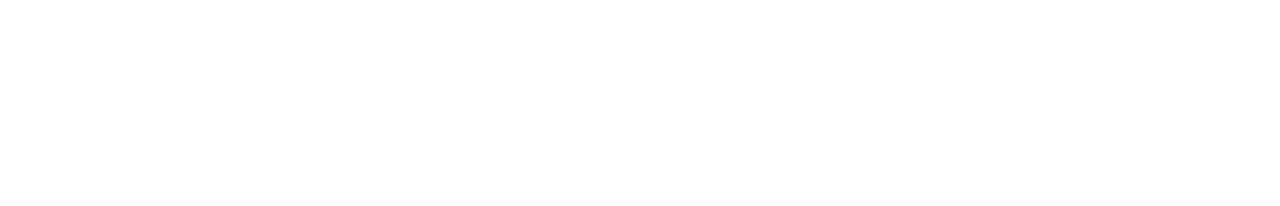
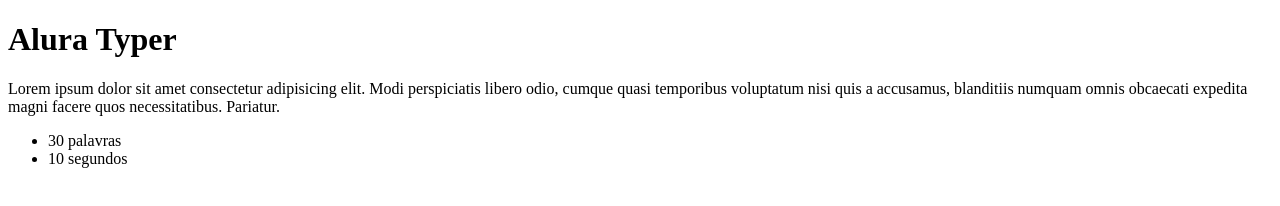
Before and after one commit to smolskig/Alura-Typer, a plain HTML site: page public/principal.html in a window 1280 px wide. Drawn offline with Linux system fonts and the light colour scheme.

Commit message:
introdução concluida

```diff
--- /dev/null
+++ b/public/js/main.js
@@ -0,0 +1,5 @@
+var palavra = $(".frase").text();
+var num_palavras = palavra.split(" ").length
+
+var tamanhoFrase = $("#tamanho-frase")
+tamanhoFrase.text(num_palavras)
--- a/public/principal.html
+++ b/public/principal.html
@@ -5,6 +5,15 @@
     <title>Alura Typer</title>
 </head>
 <body>
-    <!-- Seja bem vindo ao curso de jQuery :) -->
+    <h1>Alura Typer</h1>
+    <p class="frase">Lorem ipsum dolor sit amet consectetur adipisicing elit. Modi perspiciatis libero odio, cumque quasi temporibus voluptatum nisi quis a accusamus, blanditiis numquam omnis obcaecati expedita magni facere quos necessitatibus. Pariatur.</p>
+
+    <ul class="informacoes">
+        <li><span id="tamanho-frase">1</span> palavras</li>
+        <li>10 segundos</li>
+    </ul>
+
+    <script src="js/jquery.js"></script>
+    <script src="js/main.js"></script>
 </body>
 </html>
```
